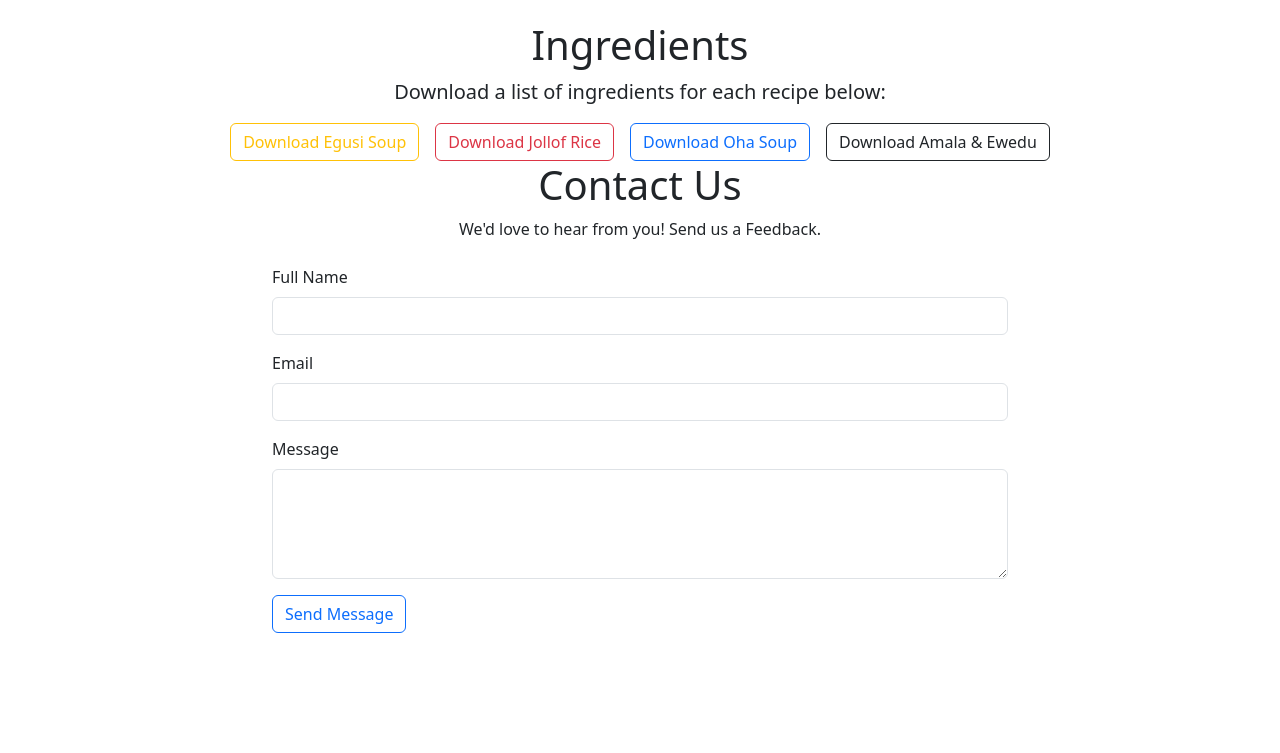
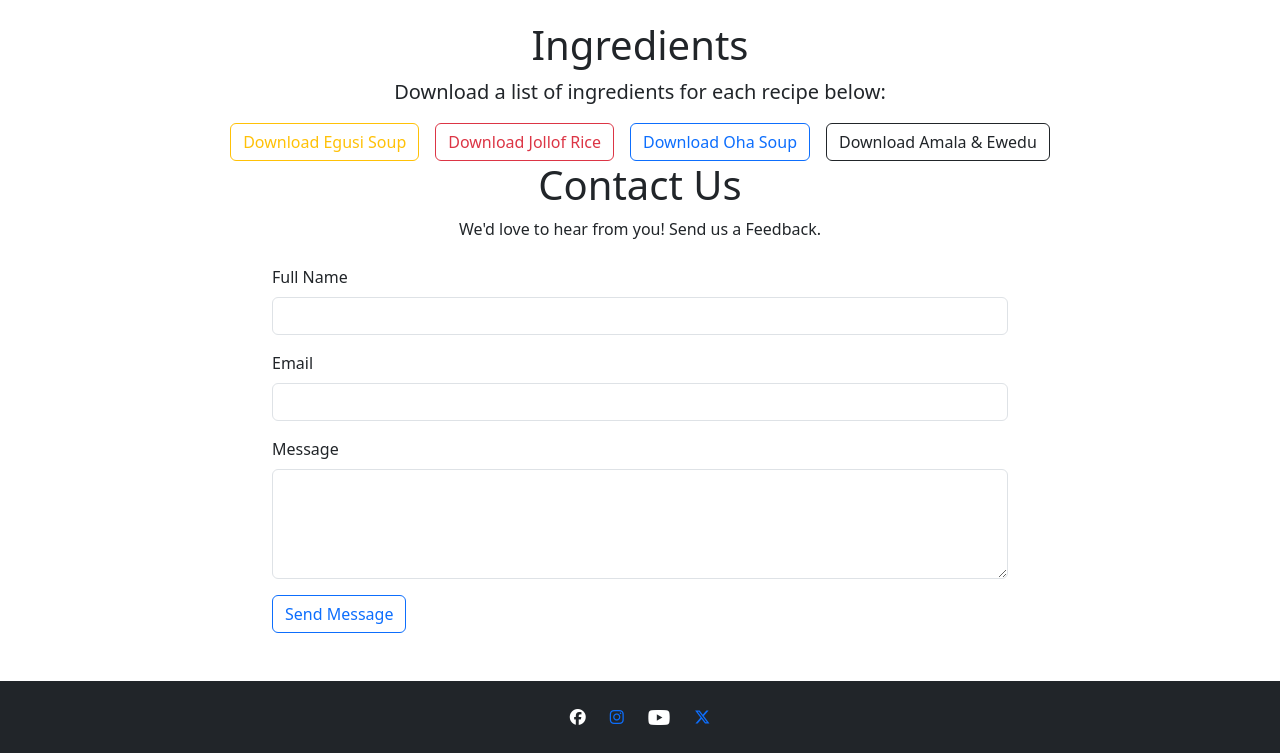
Before and after one commit to Vera-com/african-kitchen, a plain HTML site: page index.html in a window 1280 px wide. Shown: the part 906-1659 px from the top of the page. Before the commit the page ends 1539 px from the top, so only its background shows below. Drawn offline with nearby package versions, Linux system fonts and the light colour scheme.

Commit message:
Add Footer with social media icons

```diff
--- a/index.html
+++ b/index.html
@@ -241,8 +241,17 @@
   </div>
 </section>
 
-
-
+<!-- Footer Section -->
+<footer class="bg-dark text-white mt-5 py-4">
+  <div class="container text-center">
+    <div class="d-flex justify-content-center gap-4">
+      <a href="https://facebook.com" class="text-white" target="_blank" rel="noopener" aria-label="Visit our Facebook"><i class="fa-brands fa-facebook"></i></a>
+      <a href="https://www.instagram.com" target="_blank" rel="noopener"aria-label="Visit our Instagram page (opens in a new tab)"><i class="fa-brands fa-instagram"></i></a>
+      <a href="https://youtube.com" class="text-white" target="_blank" rel="noopener" aria-label="Visit our YouTube"><i class="fab fa-youtube fa-lg"></i></a>
+      <a href="https://www.twitter.com" target="_blank" rel="noopener" aria-label="Visit our Twitter feed (opens in a new tab)"><i class="fa-brands fa-x-twitter"></i></a>
+    </div>
+  </div>
+</footer>
 
     <!--Font Awesome Kit-->
     <script
```
